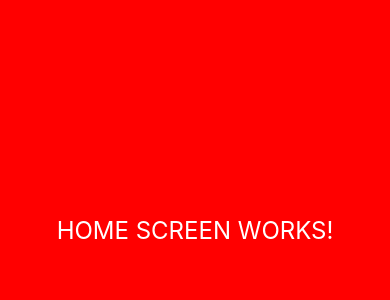
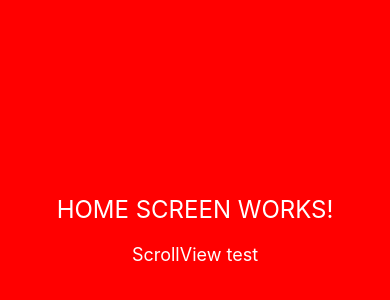
Before and after one commit to MrAlexOm/Bunker-App, a React Native app: screen /Home in a window 390 px wide. Shown: the part 192-492 px from the top of the page. Built offline with nearby package versions, Linux system fonts and the light colour scheme.

Commit message:
Test ScrollView in HomeScreen

```diff
--- a/src/screens/HomeScreen.tsx
+++ b/src/screens/HomeScreen.tsx
@@ -1,11 +1,14 @@
 import React from 'react';
-import { View, Text, StyleSheet } from 'react-native';
+import { View, Text, StyleSheet, ScrollView } from 'react-native';
 
 const HomeScreen = () => {
   console.log("HomeScreen is rendering");
   return (
     <View style={styles.container}>
-      <Text style={styles.title}>HOME SCREEN WORKS!</Text>
+      <ScrollView style={styles.scrollView} contentContainerStyle={styles.contentContainer}>
+        <Text style={styles.title}>HOME SCREEN WORKS!</Text>
+        <Text style={styles.subtitle}>ScrollView test</Text>
+      </ScrollView>
     </View>
   );
 };
@@ -13,13 +16,25 @@ const HomeScreen = () => {
 const styles = StyleSheet.create({
   container: {
     flex: 1,
+    backgroundColor: '#FF0000',
+  },
+  scrollView: {
+    flex: 1,
+  },
+  contentContainer: {
+    flexGrow: 1,
     justifyContent: 'center',
     alignItems: 'center',
-    backgroundColor: '#FF0000',
+    padding: 20,
   },
   title: {
     color: 'white',
     fontSize: 24,
+    marginBottom: 20,
+  },
+  subtitle: {
+    color: 'white',
+    fontSize: 18,
   },
 });
 
```
